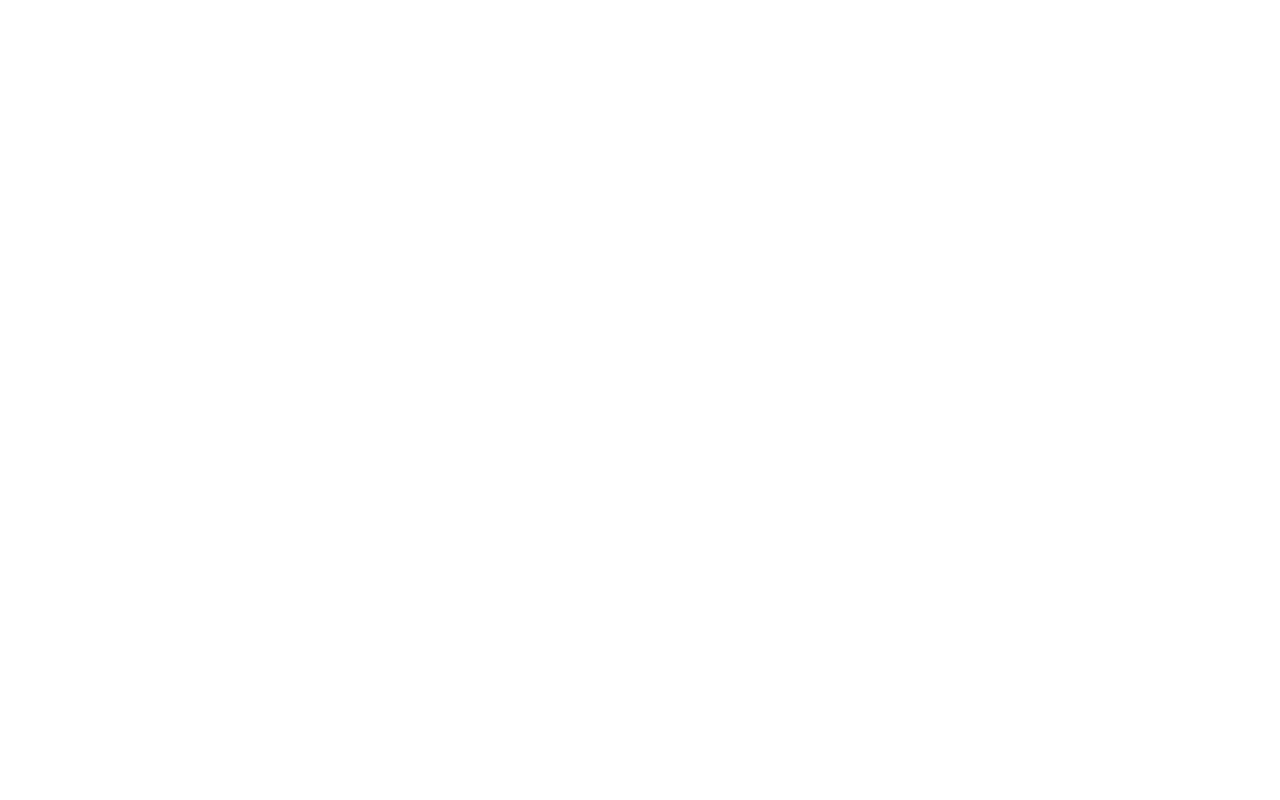
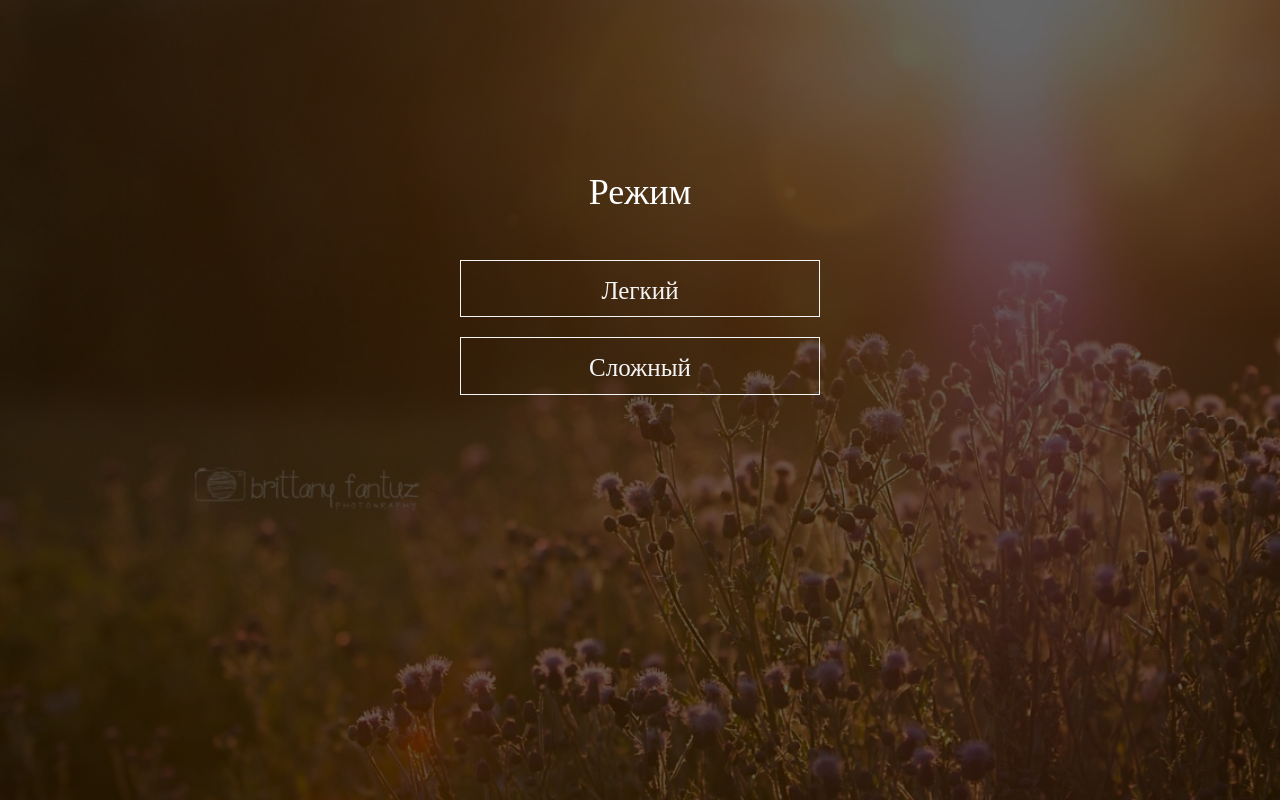
Before and after one commit to ShaklinDmitry/AnulomaViloma, a plain HTML site: page Anuloma Viloma/mode.html in a window 1280 px wide. Drawn offline with nearby package versions, Linux system fonts and the light colour scheme.

Commit message:
Добавил страничку с выбором уровня сложности

```diff
--- a/Anuloma Viloma/mode.css
+++ b/Anuloma Viloma/mode.css
@@ -0,0 +1,49 @@
+body{
+	background-image: url(images/intro.jpg);
+	background-size: cover;
+	background-attachment: fixed;
+	color:white;
+	font-family: 'Playfair Display', serif;
+}
+
+.layer{
+	background-color: rgba(0, 0, 0, 0.6);
+    position: absolute;
+    top: 0;
+    left: 0;
+    width: 100%;
+    height: 100%;
+}
+
+.mode{
+	margin-top: 150px;
+}
+
+.button{
+	border:1px solid #f5f5f5;
+	padding: 10px 20px;
+	font-size: 25px;
+	color:#f5f5f5;
+	font-family: 'Playfair Display', serif;
+	display: block;
+	text-align: center;
+	margin-top: 20px;
+}
+
+.button-parent{
+	margin-top: 50px;
+}
+
+.button-parent a:link{
+	text-decoration: none;
+}
+
+.button-parent a:visited{
+	color:white;
+	text-decoration: none;
+}
+
+.button-parent a:hover{
+	color:#ccc;
+	text-decoration: none;
+}
--- a/Anuloma Viloma/mode.html
+++ b/Anuloma Viloma/mode.html
@@ -0,0 +1,51 @@
+<!DOCTYPE html>
+<html lang="en">
+  <head>
+    <meta charset="utf-8">
+    <meta http-equiv="X-UA-Compatible" content="IE=edge">
+    <meta name="viewport" content="width=device-width, initial-scale=1">
+    <!-- The above 3 meta tags *must* come first in the head; any other head content must come *after* these tags -->
+    <title>Bootstrap 101 Template</title>
+
+    <link href="https://fonts.googleapis.com/css?family=Playfair+Display" rel="stylesheet">
+    <!-- Bootstrap -->
+    <link href="css/bootstrap.min.css" rel="stylesheet">
+
+    <link href='mode.css' rel="stylesheet">
+
+    <!-- HTML5 shim and Respond.js for IE8 support of HTML5 elements and media queries -->
+    <!-- WARNING: Respond.js doesn't work if you view the page via file:// -->
+    <!--[if lt IE 9]>
+      <script src="https://oss.maxcdn.com/html5shiv/3.7.3/html5shiv.min.js"></script>
+      <script src="https://oss.maxcdn.com/respond/1.4.2/respond.min.js"></script>
+    <![endif]-->
+  </head>
+  <body>
+    <div class="layer"></div>
+    <div class='container'>
+      <div class = 'row mode'>
+        <div class='col-md-4'></div>
+        <div class='col-md-4'>
+
+        <h1 class="title text-center">Режим</h1>
+
+        <div class="button-parent">
+          <a href='pranayama_main.html' class='button' id='easy'>Легкий</a>
+          <a href='pranayama_main.html' class='button' id='hard'>Сложный</a>
+        </div>
+
+        </div>
+        <div class='col-md-4'></div>
+      </div>
+    </div>
+
+
+    <!-- jQuery (necessary for Bootstrap's JavaScript plugins) -->
+    <script src="https://ajax.googleapis.com/ajax/libs/jquery/1.12.4/jquery.min.js"></script>
+    <!-- Include all compiled plugins (below), or include individual files as needed -->
+    <script src="js/bootstrap.min.js"></script>
+    <script src="js/easing/jquery.easing.js"></script>
+    <script src='mode_buttons.js'></script>
+
+  </body>
+</html>
--- /dev/null
+++ b/Anuloma Viloma/mode_buttons.js
@@ -0,0 +1,12 @@
+var easy_mode_button = document.getElementById('easy');
+var hard_mode_button = document.getElementById('hard');
+
+var currentMode;
+
+easy_mode_button.onclick = function(){
+	currentMode = 'easy';
+}
+
+hard_mode_button.onclick = function(){
+	currentMode = 'hard';
+}
```
Also changed, not shown: Anuloma Viloma/tutorial.html (+1 -1 lines).
